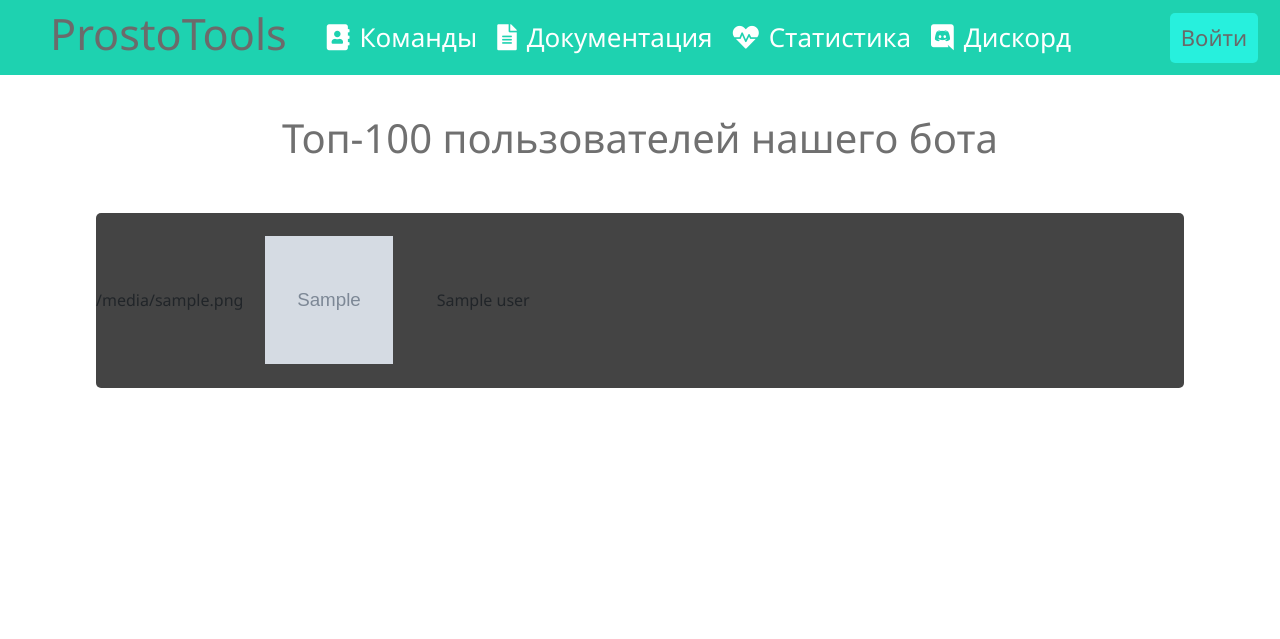
After one commit to vadympop/ProstoTools, a Python web app: template Site/templates/leaderboard.html in a window 1280 px wide. The commit adds this page. Shown: the top 639 px of the page. Run offline with Jinja, Linux system fonts and the light colour scheme; the template is opened without the code that fills it: most values are stand-ins (such as "Sample title", 1, 10 or a date in 2020); grey boxes marked "Sample" are stand-in pictures; some libraries are stand-ins or nearby versions.

Commit message:
BOT::: Fixes, SITE::: Add leaderboard page

```diff
--- a/Site/static/css/main.css
+++ b/Site/static/css/main.css
@@ -502,3 +502,27 @@
     color: #707070;
     margin: 3% 0 3% 0;
 }
+
+.leader{
+    width: 100%;
+    height: 175px;
+    background-color: #444;
+    border-radius: 5px;
+    margin: 1%;
+    display: flex;
+    flex-direction: row;
+    align-items: center;
+}
+
+.leaderboard-title{
+    font-size: 40px;
+    color: #707070;
+    margin: 3% 0 3% 0;
+}
+
+.leader-avatar{
+    width: 128px;
+    height: 128px;
+    margin-left: 2%;
+    margin-right: 4%;
+}
--- /dev/null
+++ b/Site/templates/leaderboard.html
@@ -0,0 +1,25 @@
+{% extends 'base.html' %}
+{% block url_css_1 %}
+{{ url_for('static', filename='css/main.css') }}
+{% endblock %}
+
+{% block title %}
+ProstoTools
+{% endblock %}
+
+{% block body %}
+<div class="container">
+    <div class="wrap d-flex justify-content-center">
+        <span class="leaderboard-title">Топ-100 пользователей нашего бота</span>
+        {% for user in users_data %}
+            <div class="leader">
+                <span>{{ user[list(user.keys())[0]]['avatar'] }}</span>
+                <img src="{{ user[list(user.keys())[0]]['avatar'] }}" alt="" class="leader-avatar">
+                <div class="leader-fields">
+                    <span>{{ user }}</span>
+                </div>
+            </div>
+        {% endfor %}
+    </div>
+</div>
+{% endblock %}
--- a/Tools/database.py
+++ b/Tools/database.py
@@ -42,10 +42,7 @@ class DB:
 			self.cursor.execute(sql, val)
 			data = self.cursor.fetchone()
 		else:
-			sql = ("""SELECT * FROM punishments WHERE time < %s AND time < %s""")
-			val = (float(time.time()))
-
-			self.cursor.execute(sql, val)
+			self.cursor.execute(f"""SELECT * FROM punishments WHERE time < {float(time.time())}""")
 			data = self.cursor.fetchall()
 
 		return data
--- a/bot.py
+++ b/bot.py
@@ -27,8 +27,10 @@ def get_prefix( client, message ):
 	data = DB().sel_guild(guild = message.guild)
 	return str(data['prefix'])
 
-
-client = commands.Bot( command_prefix = get_prefix, case_insensitive = True )
+intents = discord.Intents.default()
+intents.members = True
+intents.guilds = True
+client = commands.Bot( command_prefix = get_prefix, case_insensitive = True, intents=intents )
 client.remove_command( 'help' )
 load_error = ''
 now_date = str(datetime.datetime.today())[:-16]
```
Also changed, not shown: Cogs/loops.py (+9 -6 lines), Site/main.py (+27 -0 lines).
